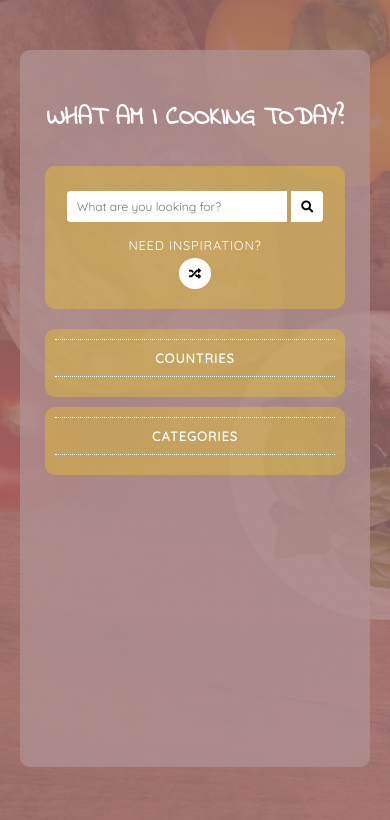
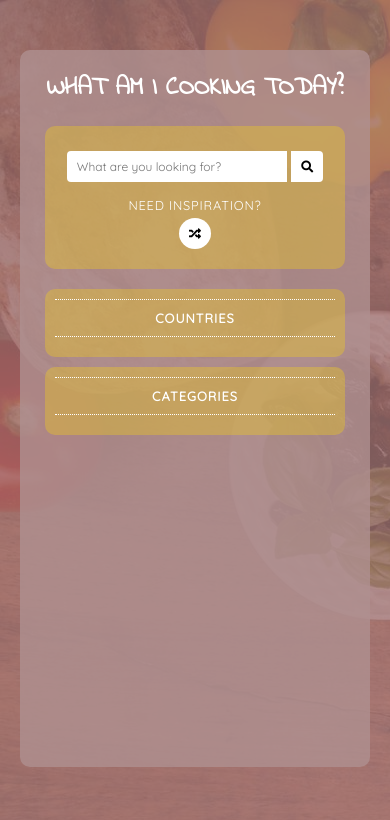
Before and after one commit to lenahm/what-am-i-cooking-today, a plain HTML site: page index.html in a window 390 px wide. Shown: the top 820 px of the page. Drawn offline with Linux system fonts and the light colour scheme; no server answers.

Commit message:
reverted the last commits heading-style-changes

```diff
--- a/style.css
+++ b/style.css
@@ -53,7 +53,7 @@ h4 {
 h1 {
   font-family: 'Indie Flower', cursive;
   font-size: 80px;
-  margin: 100px 0;
+  margin: 30px 0;
 }
 
 h3 {
@@ -304,7 +304,7 @@ button {
 
   h1 {
     font-size: 50px;
-    margin: 80px 0;
+    margin: 40px 0;
   }
 
   h3 {
@@ -370,7 +370,7 @@ button {
 
   .flex-row {
     overflow-y: scroll;
-    height: 500px;
+    height: 400px;
   }
 
   .single-meal-info h3,
@@ -404,7 +404,7 @@ button {
 
   h1 {
     font-size: 25px;
-    margin: 50px 0 30px 0;
+    margin: 20px 0;
   }
 
   h3 {
```
